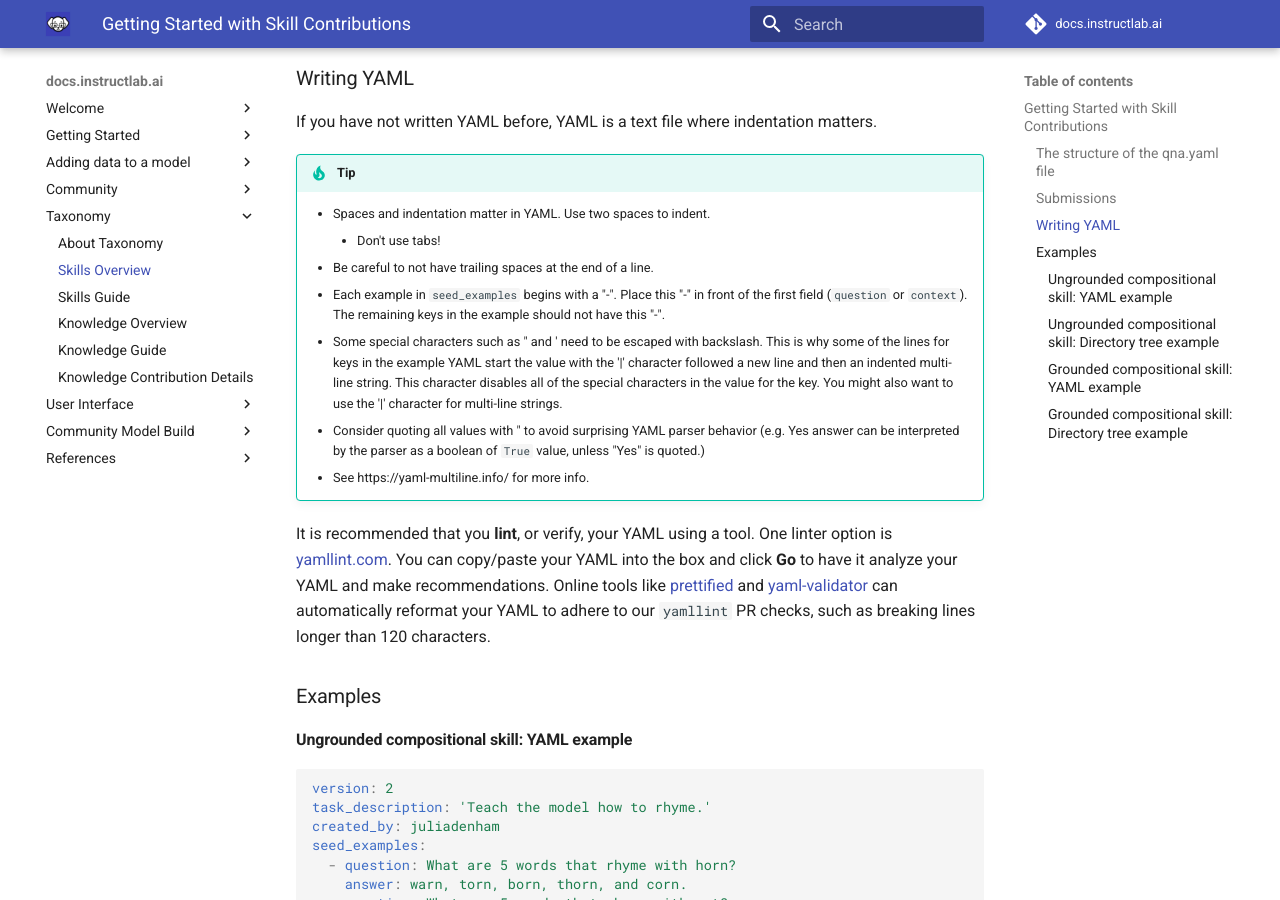
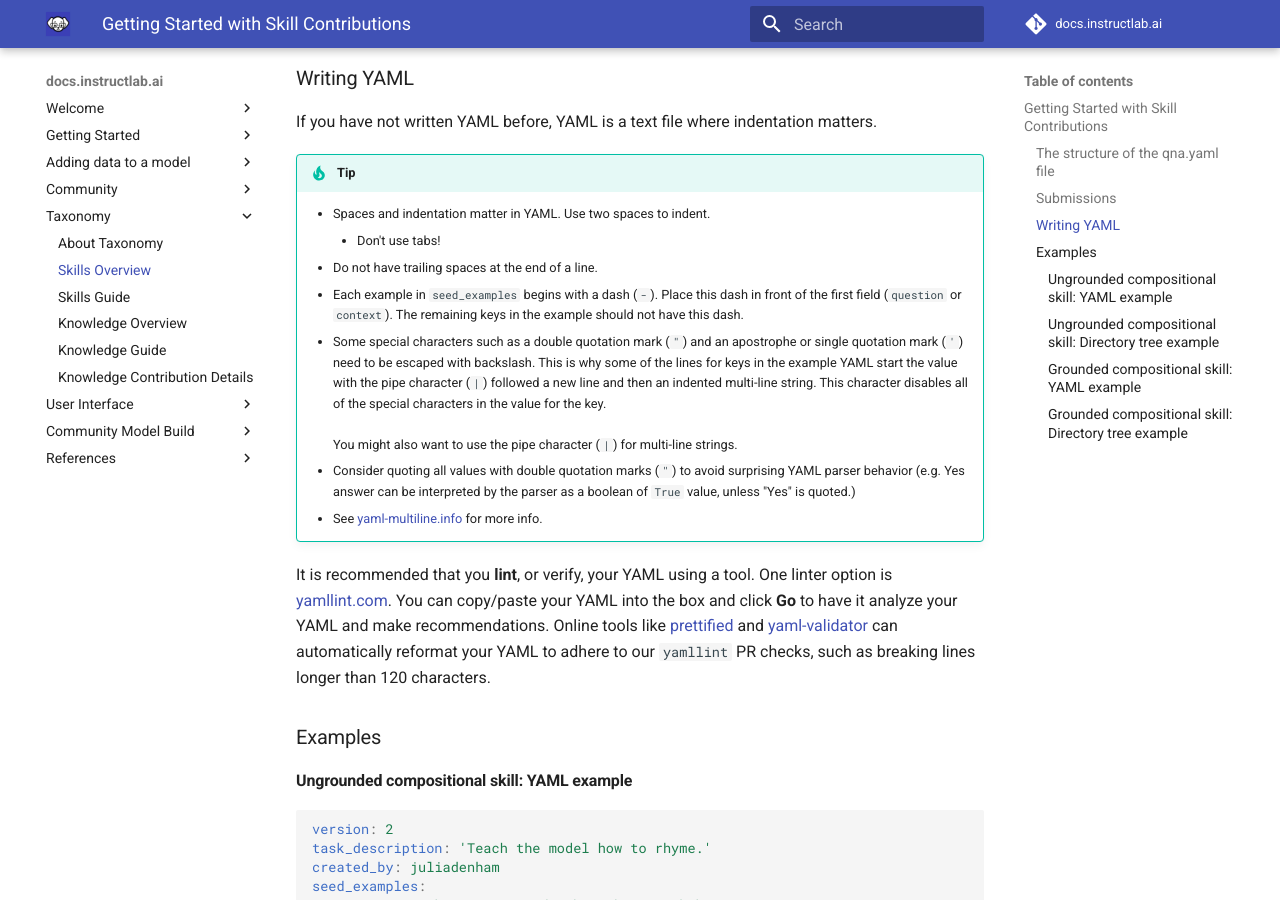
Before and after one commit to instructlab/docs.instructlab.ai, an MkDocs documentation site: the page built from docs/taxonomy/skills/index.md, in a window 1280 px wide and 900 px high, scrolled down 2903 px. Built offline with MkDocs 1.6.1 and Material for MkDocs 9.7.7, drawn with Linux system fonts in a browser that asks for light colours; comment, search, counter and statistics services are not loaded.

Commit message:
fix(layout): fixing layout/style
Signed-off-by: Laura Santamaria <nimbinatus@users.noreply.github.com>

```diff
--- a/docs/taxonomy/skills/index.md
+++ b/docs/taxonomy/skills/index.md
@@ -100,18 +100,15 @@
 
     - Spaces and indentation matter in YAML. Use two spaces to indent.
         - Don't use tabs!
-    - Be careful to not have trailing spaces at the end of a line.
-    - Each example in `seed_examples` begins with a "-". Place this "-" in
+    - Do not have trailing spaces at the end of a line.
+    - Each example in `seed_examples` begins with a dash (`-`). Place this dash in
     front of the first field (`question` or `context`). The remaining keys in the
-    example should not have this "-".
-    - Some special characters such as " and ' need to be escaped with backslash. This is why some
-    of the lines for keys in the example YAML start the value with the '|' character followed a new line and then an indented multi-line string.
-    This character disables all of the special characters in the value for the key.
-    You might also want to use the '|' character for multi-line strings.
-    - Consider quoting all values with " to avoid surprising YAML parser behavior
+    example should not have this dash.
+    - Some special characters such as a double quotation mark (`"`) and an apostrophe or single quotation mark (`'`) need to be escaped with backslash. This is why some of the lines for keys in the example YAML start the value with the pipe character (`|`) followed a new line and then an indented multi-line string. This character disables all of the special characters in the value for the key.<br/><br/>You might also want to use the pipe character (`|`) for multi-line strings.
+    - Consider quoting all values with double quotation marks (`"`) to avoid surprising YAML parser behavior
     (e.g. Yes answer can be interpreted by the parser as a boolean of `True`
     value, unless "Yes" is quoted.)
-    - See https://yaml-multiline.info/ for more info.
+    - See [yaml-multiline.info](https://yaml-multiline.info/) for more info.
 
 It is recommended that you **lint**, or verify, your YAML using a tool. One linter option is [yamllint.com](https://yamllint.com). You can copy/paste your YAML into the box and click **Go** to have it analyze your YAML and make recommendations. Online tools like [prettified](https://onlineyamltools.com/prettify-yaml) and [yaml-validator](https://jsonformatter.org/yaml-validator) can automatically reformat your YAML to adhere to our `yamllint` PR checks, such as breaking lines longer than 120 characters.
 
```
